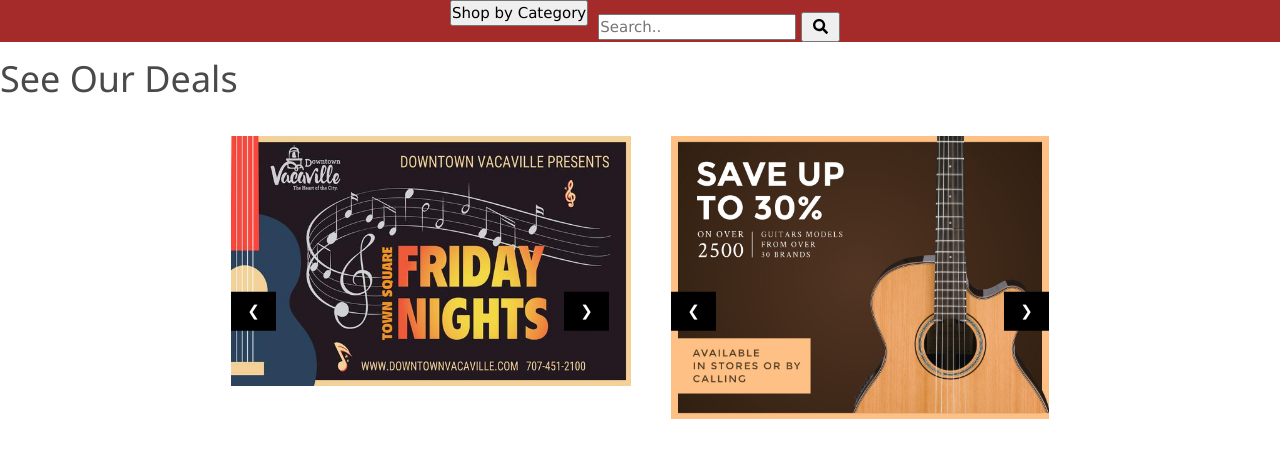
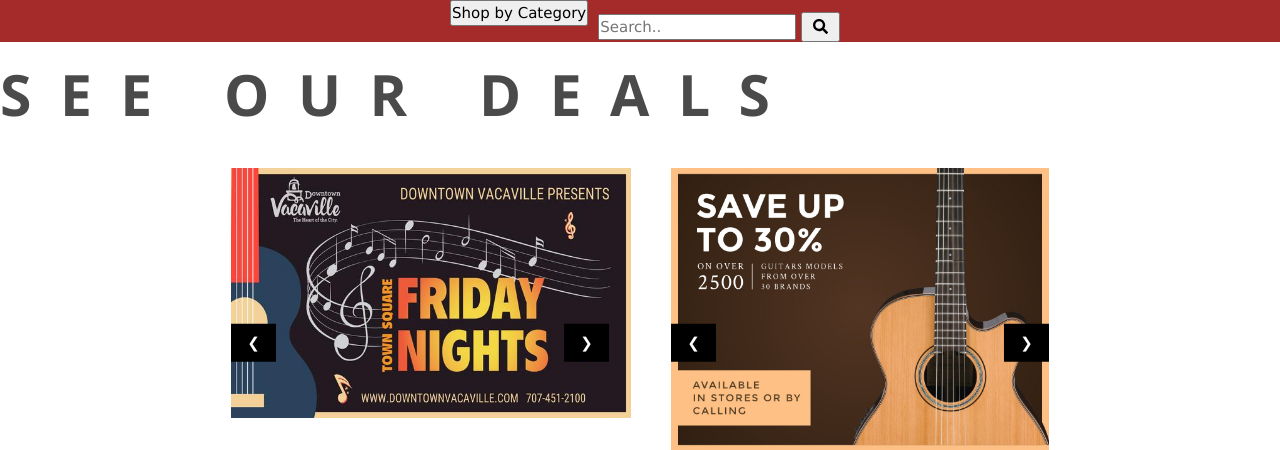
Before and after one commit to Aaron033/porfolio, a PHP site: page /html/music.html in a window 1280 px wide. Shown: the part 49-499 px from the top of the page. Run offline with PHP 8.4, Linux system fonts and the light colour scheme; some libraries are stand-ins or nearby versions.

Commit message:
css added

```diff
--- a/css/music.css
+++ b/css/music.css
@@ -94,7 +94,17 @@
 }
 
 
+.ml15 {
+	font-weight: 800;
+	font-size: 3.8em;
+	text-transform: uppercase;
+	letter-spacing: 0.5em;
+  }
 
+  .ml15 .word {
+	display: inline-block;
+	line-height: 1em;
+  }
 
 /* main code  */
 main{
```
